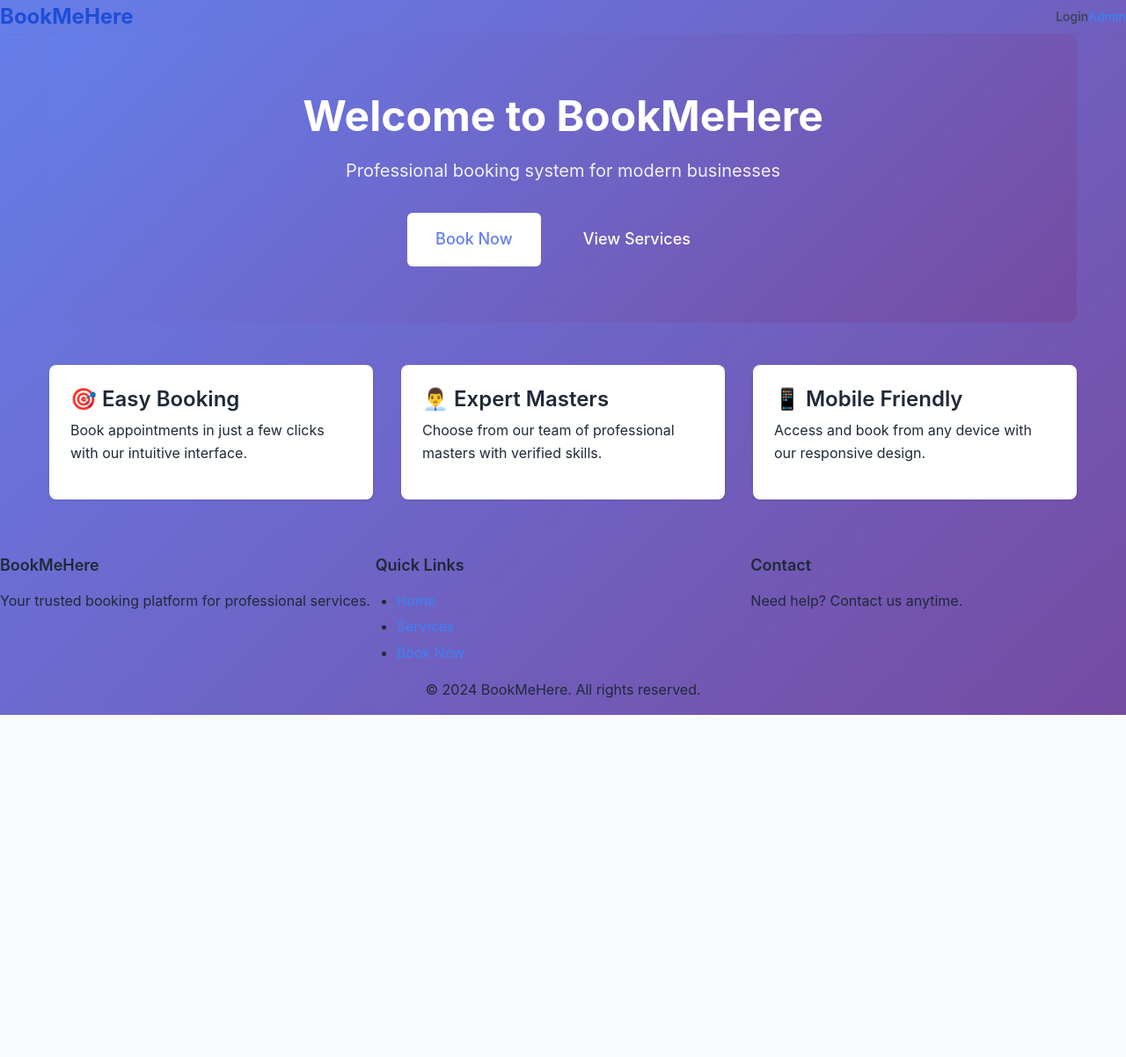
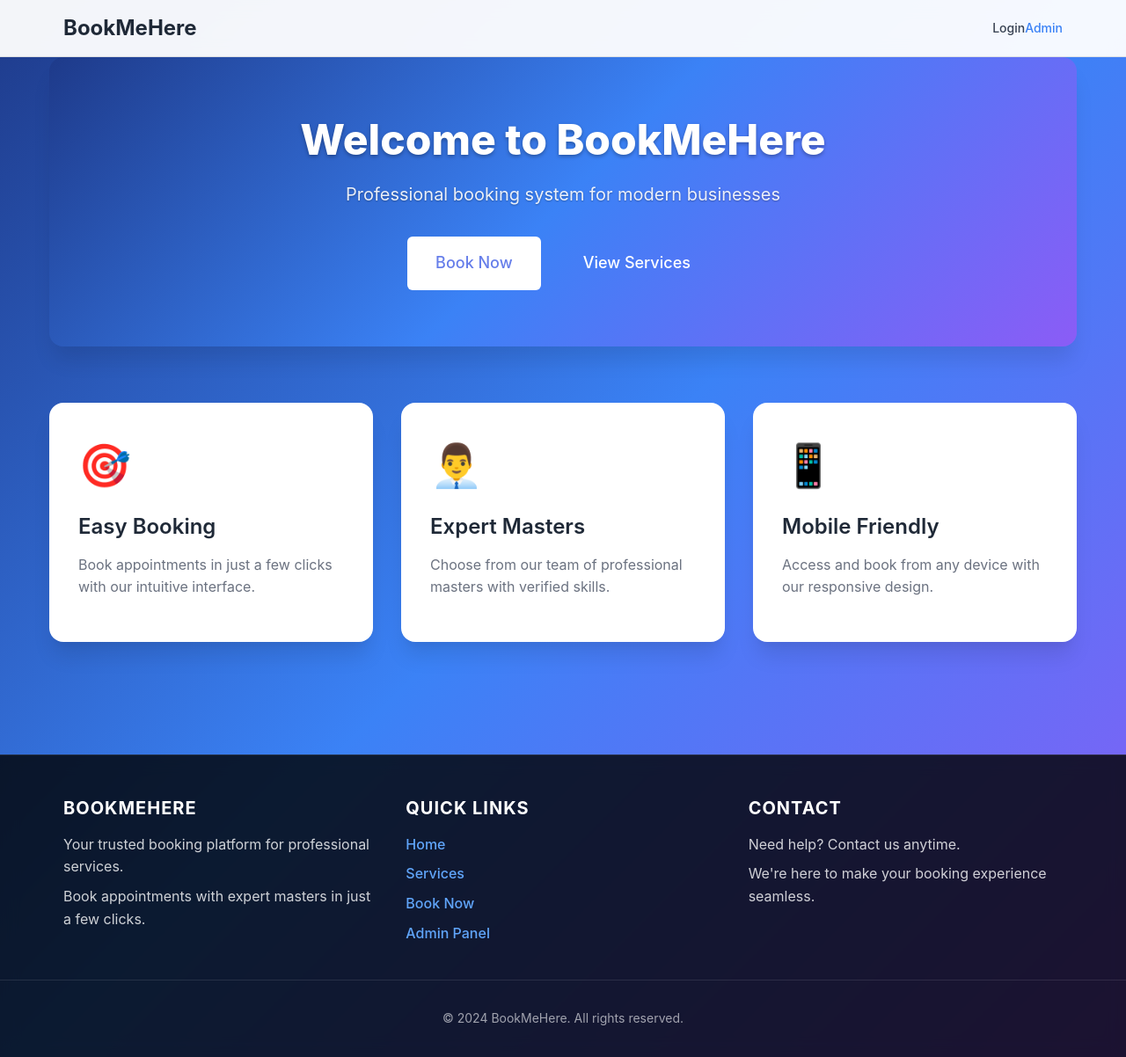
Before and after one commit to vincentnerv2024/bookmehere-frontend, a React (Vite) app: page / in a window 1280 px wide. Shown: the whole page at 88% size. Before the commit the page ends 813 px from the top, so only its background shows below. Built offline with nearby package versions, Linux system fonts and the light colour scheme.

Commit message:
Fix UX issues: improve color contrast, footer design, loading states, and overall styling

```diff
--- a/src/components/Footer.tsx
+++ b/src/components/Footer.tsx
@@ -2,38 +2,33 @@ import React from 'react';
 
 export const Footer: React.FC = () => {
   return (
-    <footer className="bg-gray-800 text-white">
-      <div className="max-w-7xl mx-auto py-12 px-4 sm:px-6 lg:px-8">
-        <div className="grid grid-cols-1 md:grid-cols-3 gap-8">
-          <div>
-            <h3 className="text-lg font-semibold mb-4">BookMeHere</h3>
-            <p className="text-gray-300">
-              Your trusted booking platform for professional services.
-            </p>
-          </div>
-
-          <div>
-            <h3 className="text-lg font-semibold mb-4">Quick Links</h3>
-            <ul className="space-y-2">
-              <li><a href="/" className="text-gray-300 hover:text-white">Home</a></li>
-              <li><a href="/services" className="text-gray-300 hover:text-white">Services</a></li>
-              <li><a href="/booking" className="text-gray-300 hover:text-white">Book Now</a></li>
-            </ul>
-          </div>
-
-          <div>
-            <h3 className="text-lg font-semibold mb-4">Contact</h3>
-            <p className="text-gray-300">
-              Need help? Contact us anytime.
-            </p>
-          </div>
+    <footer className="footer">
+      <div className="footer-content">
+        <div className="footer-section">
+          <h3>BookMeHere</h3>
+          <p>Your trusted booking platform for professional services.</p>
+          <p>Book appointments with expert masters in just a few clicks.</p>
         </div>
 
-        <div className="border-t border-gray-700 mt-8 pt-8 text-center">
-          <p className="text-gray-300">
-            © 2024 BookMeHere. All rights reserved.
-          </p>
+        <div className="footer-section">
+          <h3>Quick Links</h3>
+          <ul className="footer-links">
+            <li><a href="/">Home</a></li>
+            <li><a href="/services">Services</a></li>
+            <li><a href="/booking">Book Now</a></li>
+            <li><a href="/admin">Admin Panel</a></li>
+          </ul>
         </div>
+
+        <div className="footer-section">
+          <h3>Contact</h3>
+          <p>Need help? Contact us anytime.</p>
+          <p>We're here to make your booking experience seamless.</p>
+        </div>
+      </div>
+
+      <div className="footer-bottom">
+        <p>© 2024 BookMeHere. All rights reserved.</p>
       </div>
     </footer>
   );
--- a/src/components/Header.tsx
+++ b/src/components/Header.tsx
@@ -12,11 +12,28 @@ export const Header: React.FC = () => {
   };
 
   return (
-    <header className="bg-white shadow-sm border-b">
-      <div className="max-w-7xl mx-auto px-4 sm:px-6 lg:px-8">
-        <div className="flex justify-between items-center h-16">
-          <div className="flex items-center">
-            <Link to="/" className="text-2xl font-bold text-gray-900">
+    <header style={{
+      background: 'rgba(255, 255, 255, 0.95)',
+      backdropFilter: 'blur(10px)',
+      borderBottom: '1px solid rgba(0, 0, 0, 0.1)',
+      position: 'sticky',
+      top: 0,
+      zIndex: 1000
+    }}>
+      <div className="container" style={{ padding: '0 2rem' }}>
+        <div style={{
+          display: 'flex',
+          justifyContent: 'space-between',
+          alignItems: 'center',
+          height: '4rem'
+        }}>
+          <div style={{ display: 'flex', alignItems: 'center' }}>
+            <Link to="/" style={{
+              fontSize: '1.5rem',
+              fontWeight: '700',
+              color: '#1f2937',
+              textDecoration: 'none'
+            }}>
               BookMeHere
             </Link>
           </div>
--- a/src/pages/HomePage.tsx
+++ b/src/pages/HomePage.tsx
@@ -7,15 +7,16 @@ export const HomePage: React.FC = () => {
       <div className="hero-section" style={{
         textAlign: 'center',
         padding: '4rem 0',
-        background: 'linear-gradient(135deg, #667eea 0%, #764ba2 100%)',
+        background: 'linear-gradient(135deg, #1e3a8a 0%, #3b82f6 50%, #8b5cf6 100%)',
         color: 'white',
-        borderRadius: '12px',
-        marginBottom: '3rem'
+        borderRadius: '16px',
+        marginBottom: '3rem',
+        boxShadow: '0 20px 25px -5px rgba(0, 0, 0, 0.1)'
       }}>
-        <h1 style={{ fontSize: '3rem', marginBottom: '1rem', fontWeight: '700' }}>
+        <h1 className="hero-title">
           Welcome to BookMeHere
         </h1>
-        <p style={{ fontSize: '1.25rem', marginBottom: '2rem', opacity: '0.9' }}>
+        <p className="hero-subtitle">
           Professional booking system for modern businesses
         </p>
         <div style={{ display: 'flex', gap: '1rem', justifyContent: 'center', flexWrap: 'wrap' }}>
@@ -44,17 +45,20 @@ export const HomePage: React.FC = () => {
         gap: '2rem',
         marginBottom: '3rem'
       }}>
-        <div className="card">
-          <h3>🎯 Easy Booking</h3>
-          <p>Book appointments in just a few clicks with our intuitive interface.</p>
+        <div className="booking-card">
+          <div style={{ fontSize: '3rem', marginBottom: '1rem' }}>🎯</div>
+          <h3 style={{ color: '#1f2937', fontSize: '1.5rem', marginBottom: '1rem' }}>Easy Booking</h3>
+          <p style={{ color: '#6b7280', lineHeight: '1.6' }}>Book appointments in just a few clicks with our intuitive interface.</p>
         </div>
-        <div className="card">
-          <h3>👨‍💼 Expert Masters</h3>
-          <p>Choose from our team of professional masters with verified skills.</p>
+        <div className="booking-card">
+          <div style={{ fontSize: '3rem', marginBottom: '1rem' }}>👨‍💼</div>
+          <h3 style={{ color: '#1f2937', fontSize: '1.5rem', marginBottom: '1rem' }}>Expert Masters</h3>
+          <p style={{ color: '#6b7280', lineHeight: '1.6' }}>Choose from our team of professional masters with verified skills.</p>
         </div>
-        <div className="card">
-          <h3>📱 Mobile Friendly</h3>
-          <p>Access and book from any device with our responsive design.</p>
+        <div className="booking-card">
+          <div style={{ fontSize: '3rem', marginBottom: '1rem' }}>📱</div>
+          <h3 style={{ color: '#1f2937', fontSize: '1.5rem', marginBottom: '1rem' }}>Mobile Friendly</h3>
+          <p style={{ color: '#6b7280', lineHeight: '1.6' }}>Access and book from any device with our responsive design.</p>
         </div>
       </div>
     </div>
--- a/src/pages/ServicesPage.tsx
+++ b/src/pages/ServicesPage.tsx
@@ -63,19 +63,17 @@ export const ServicesPage: React.FC = () => {
 
   if (loading) {
     return (
-      <div className="container">
-        <div className="loading-state">
-          <div className="spinner"></div>
-          <p>Loading services...</p>
-        </div>
+      <div className="loading-overlay">
+        <div className="loading-spinner"></div>
+        <div className="loading-text">Loading services...</div>
       </div>
     );
   }
 
   return (
     <div className="container">
-      <h1 style={{ textAlign: 'center', marginBottom: '2rem' }}>Our Services</h1>
-      <p style={{ textAlign: 'center', color: '#6b7280', marginBottom: '3rem' }}>
+      <h1 className="section-title">Our Services</h1>
+      <p className="section-subtitle">
         Professional services tailored to your needs
       </p>
 
--- a/src/styles/App.css
+++ b/src/styles/App.css
@@ -23,8 +23,9 @@ body {
     sans-serif;
   -webkit-font-smoothing: antialiased;
   -moz-osx-font-smoothing: grayscale;
-  background: linear-gradient(135deg, #667eea 0%, #764ba2 100%);
+  background: linear-gradient(135deg, #1e3a8a 0%, #3b82f6 50%, #8b5cf6 100%);
   min-height: 100vh;
+  color: #1f2937;
 }
 
 /* Utility classes */
@@ -210,6 +211,139 @@ body {
   box-shadow: 0 0 0 3px rgba(59, 130, 246, 0.1);
 }
 
+/* Professional Footer Styling */
+.footer {
+  background: rgba(0, 0, 0, 0.8);
+  backdrop-filter: blur(10px);
+  border-top: 1px solid rgba(255, 255, 255, 0.1);
+  padding: 3rem 0 2rem;
+  margin-top: 4rem;
+}
+
+.footer-content {
+  max-width: 1200px;
+  margin: 0 auto;
+  padding: 0 2rem;
+  display: grid;
+  grid-template-columns: repeat(auto-fit, minmax(250px, 1fr));
+  gap: 2rem;
+}
+
+.footer-section h3 {
+  color: white;
+  font-size: 1.25rem;
+  font-weight: 700;
+  margin-bottom: 1rem;
+  text-transform: uppercase;
+  letter-spacing: 0.05em;
+}
+
+.footer-section p {
+  color: rgba(255, 255, 255, 0.8);
+  line-height: 1.6;
+  margin-bottom: 0.5rem;
+}
+
+.footer-links {
+  list-style: none;
+  padding: 0;
+  margin: 0;
+}
+
+.footer-links li {
+  margin-bottom: 0.5rem;
+}
+
+.footer-links a {
+  color: #60a5fa;
+  text-decoration: none;
+  transition: color 0.2s ease;
+  font-weight: 500;
+}
+
+.footer-links a:hover {
+  color: #93c5fd;
+  text-decoration: underline;
+}
+
+.footer-bottom {
+  border-top: 1px solid rgba(255, 255, 255, 0.1);
+  margin-top: 2rem;
+  padding-top: 2rem;
+  text-align: center;
+}
+
+.footer-bottom p {
+  color: rgba(255, 255, 255, 0.6);
+  margin: 0;
+  font-size: 0.875rem;
+}
+
+/* Better Text Contrast */
+.hero-title {
+  color: white;
+  text-shadow: 0 2px 4px rgba(0, 0, 0, 0.3);
+  font-weight: 800;
+  font-size: 3rem;
+  margin-bottom: 1rem;
+}
+
+.hero-subtitle {
+  color: rgba(255, 255, 255, 0.9);
+  text-shadow: 0 1px 2px rgba(0, 0, 0, 0.3);
+  font-size: 1.25rem;
+  margin-bottom: 2rem;
+}
+
+.section-title {
+  color: #1f2937;
+  font-weight: 700;
+  font-size: 2.5rem;
+  margin-bottom: 1rem;
+  text-align: center;
+}
+
+.section-subtitle {
+  color: #6b7280;
+  font-size: 1.125rem;
+  text-align: center;
+  margin-bottom: 3rem;
+}
+
+/* Loading States */
+.loading-overlay {
+  position: fixed;
+  top: 0;
+  left: 0;
+  right: 0;
+  bottom: 0;
+  background: rgba(0, 0, 0, 0.5);
+  display: flex;
+  align-items: center;
+  justify-content: center;
+  z-index: 9999;
+}
+
+.loading-spinner {
+  width: 50px;
+  height: 50px;
+  border: 4px solid rgba(255, 255, 255, 0.3);
+  border-top: 4px solid white;
+  border-radius: 50%;
+  animation: spin 1s linear infinite;
+}
+
+@keyframes spin {
+  0% { transform: rotate(0deg); }
+  100% { transform: rotate(360deg); }
+}
+
+.loading-text {
+  color: white;
+  margin-top: 1rem;
+  font-weight: 500;
+}
+
 /* Button styles */
 .btn {
   display: inline-block;
```
